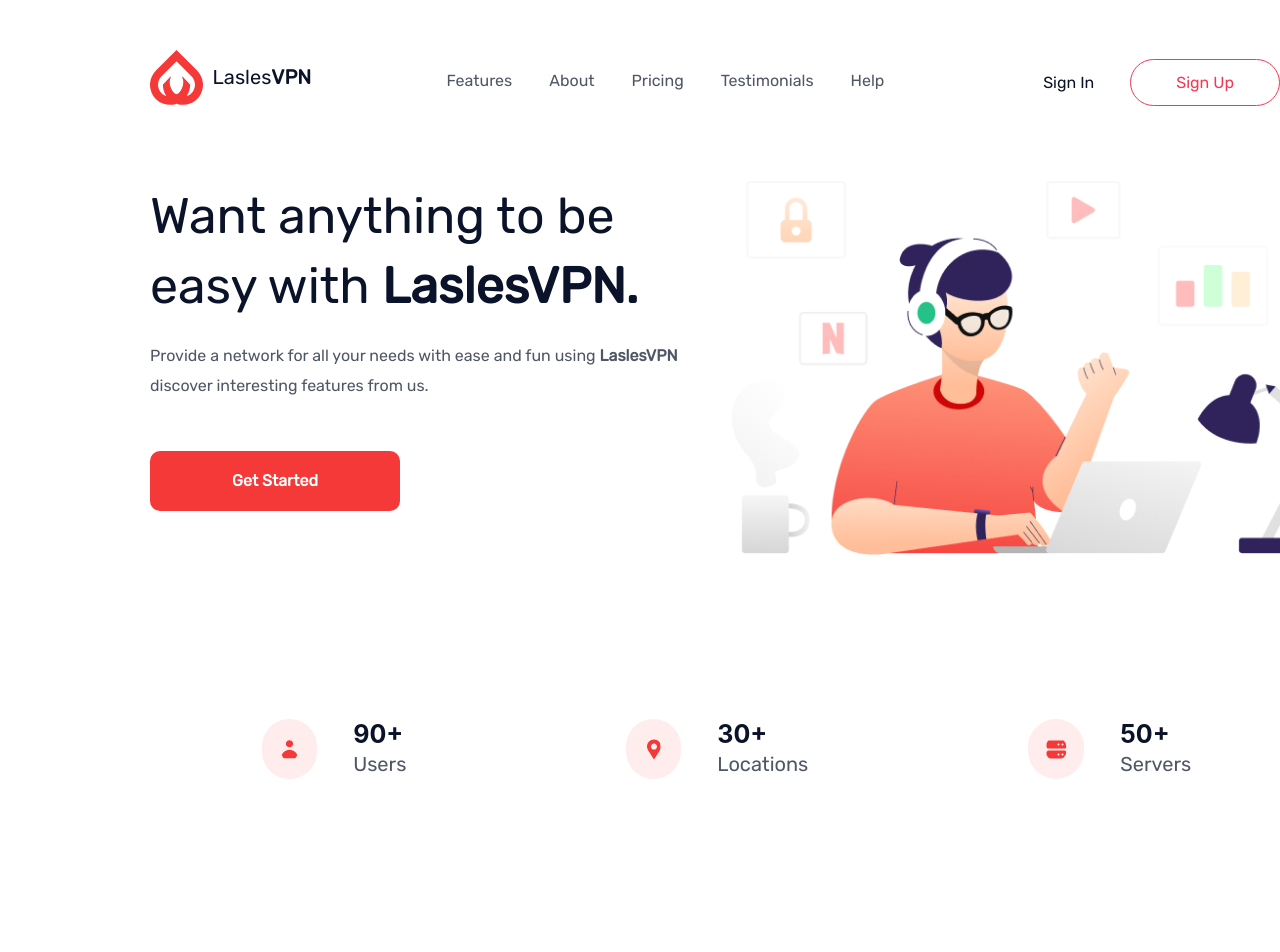
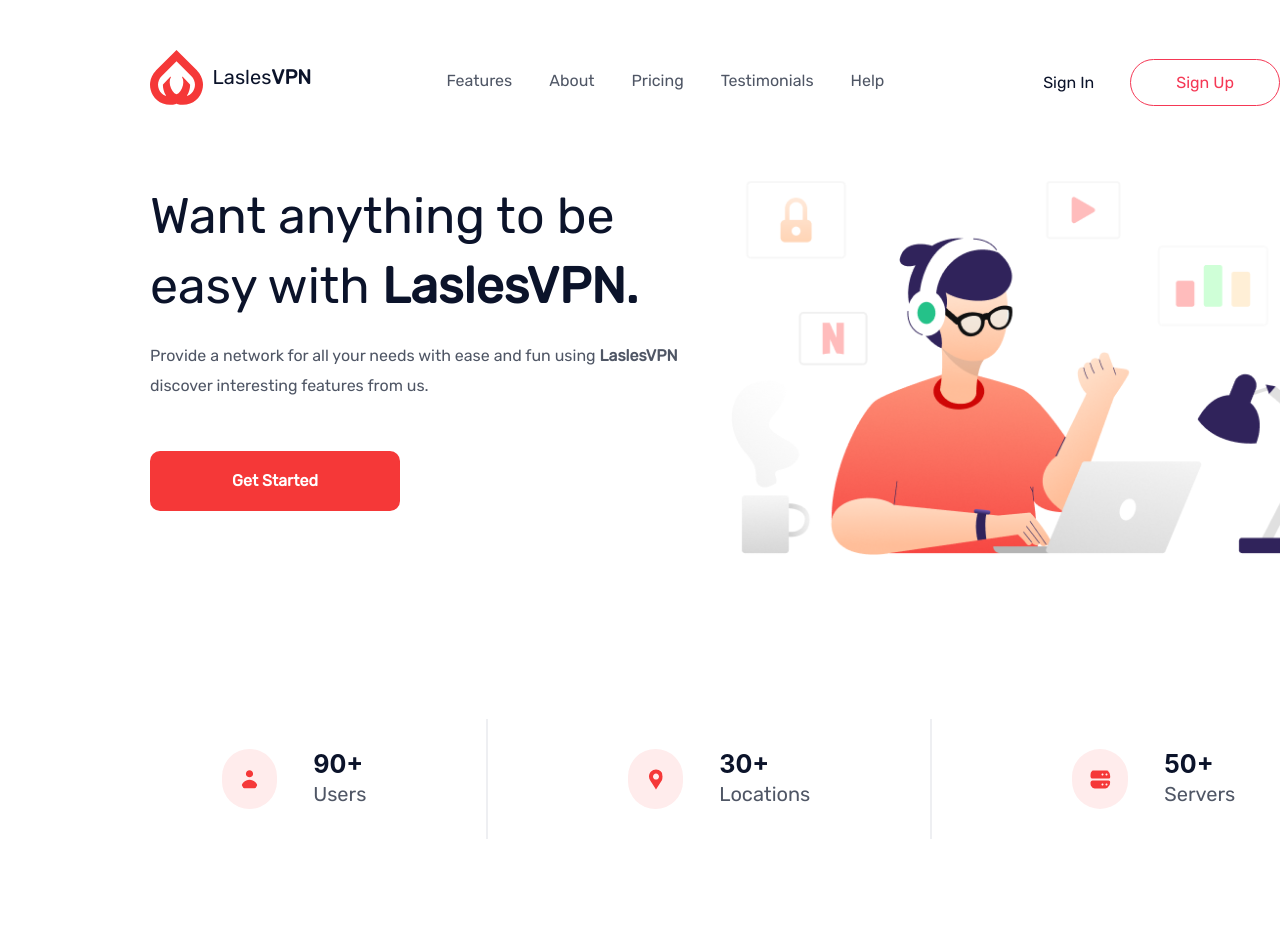
Before and after one commit to mrbasirian/landing-page, a React (Create React App) app: page / in a window 1280 px wide. Shown: the top 952 px of the page. Built offline with nearby package versions, Linux system fonts and the light colour scheme.

Commit message:
updating heading-sub section

```diff
--- a/src/components/heading-sub/heading-sub.component.jsx
+++ b/src/components/heading-sub/heading-sub.component.jsx
@@ -11,6 +11,7 @@
   LogoLocation,
   LogoServer,
   DetailsLogoContainer,
+  Details,
   LogoCount,
   LogoName,
 } from "./heading-sub.styles";
@@ -19,25 +20,31 @@
   return (
     <HeadingSubContainer>
       <ItemsContainer>
+        <Details>
           <LogoUser src={Logouser} alt="logo-User" />
           <DetailsLogoContainer>
             <LogoCount>90+</LogoCount>
             <LogoName>Users</LogoName>
           </DetailsLogoContainer>
+        </Details>
       </ItemsContainer>
       <ItemsContainer>
+        <Details>
           <LogoLocation src={Logolocation} alt="logo-Location" />
           <DetailsLogoContainer>
             <LogoCount>30+</LogoCount>
             <LogoName>Locations</LogoName>
           </DetailsLogoContainer>
+        </Details>
       </ItemsContainer>
       <ItemsContainer>
+        <Details>
           <LogoServer src={Logoserver} alt="logo-Server" />
           <DetailsLogoContainer>
             <LogoCount>50+</LogoCount>
             <LogoName>Servers</LogoName>
           </DetailsLogoContainer>
+        </Details>
       </ItemsContainer>
     </HeadingSubContainer>
   );
--- a/src/components/heading-sub/heading-sub.styles.jsx
+++ b/src/components/heading-sub/heading-sub.styles.jsx
@@ -7,13 +7,24 @@
   background: #ffffff;
   border-radius: 10px;
   margin-top: 120px;
-  margin-left: 150px;
-  gap: 220px;
+  margin-left: 120px;
+  gap: 150px;
 `;
 
 export const ItemsContainer = styled.div`
   display: flex;
   justify-content: space-between;
+  border-right: 2px solid #eeeff2;
+  &:nth-child(3) {
+    border: none;
+  }
+  margin-left: 110px;
+`;
+export const Details = styled.div`
+  display: flex;
+  position: relative;
+  right: 120px;
+  padding: 30px 0;
 `;
 
 export const LogoUser = styled.img`
```
Lines whose indentation alone changed are shown as unchanged.
